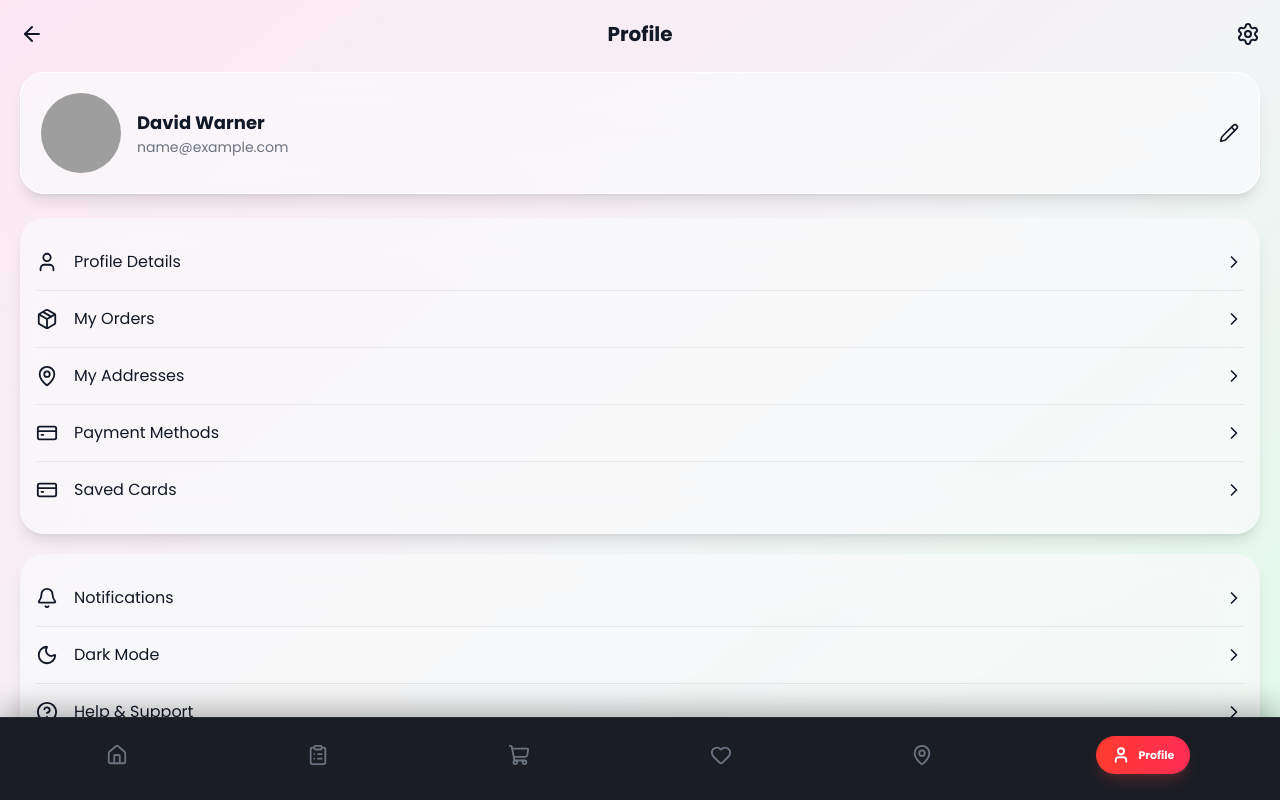
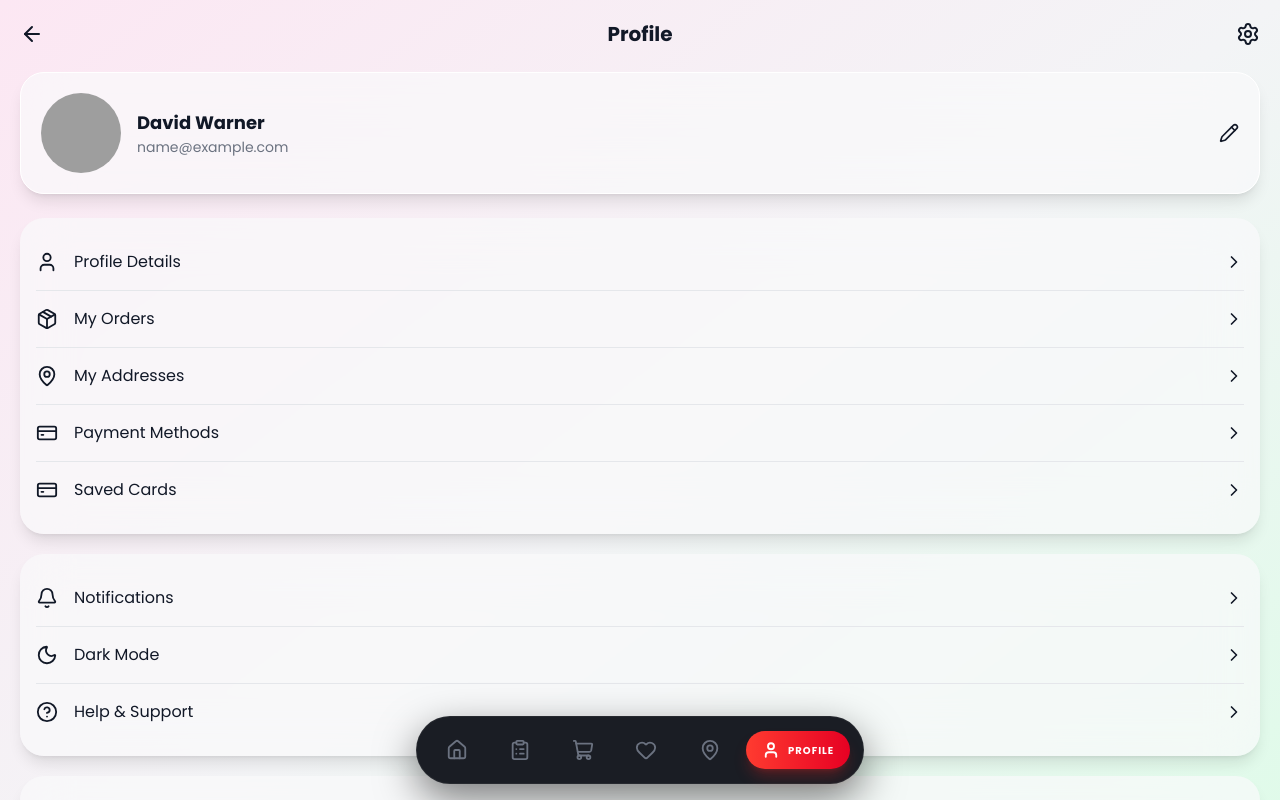
Before and after one commit to AllFiles123/FoodDeliveryPro, a React (Vite) app in the folder client/: page /profile in a window 1280 px wide. Shown: the top 800 px of the page. Built offline with nearby package versions, Linux system fonts and the light colour scheme; sample sign-in values are in the browser's storage; grey boxes are pictures that could not be loaded.

Commit message:
Update Bottom Navigation

```diff
--- a/client/src/components/BottomNavigation/BottomNavigation.jsx
+++ b/client/src/components/BottomNavigation/BottomNavigation.jsx
@@ -13,13 +13,13 @@ import {
 
 import { useCart } from "../../context/CartContext";
 
-// আপনার চাহিদা অনুযায়ী আইকন সোয়াপ করা হয়েছে
+// আপনার চাহিদা অনুযায়ী আইকন পজিশন এবং পাথ সেট করা হয়েছে
 const menus = [
   { name: "Home", path: "/home", icon: House },
   { name: "Orders", path: "/orders", icon: ClipboardList },
-  { name: "Cart", path: "/cart", icon: ShoppingCart }, // ৩ নম্বর পজিশনে কার্ট
-  { name: "Favorite", path: "/favorite", icon: Heart },
-  { name: "Map", path: "/map", icon: MapPin }, // ৫ নম্বর পজিশনে ম্যাপ
+  { name: "Cart", path: "/cart", icon: ShoppingCart }, // ৩ নম্বর পজিশন
+  { name: "Favorite", path: "/favorite", icon: Heart }, // পাথ রেডি
+  { name: "Map", path: "/map", icon: MapPin },          // পাথ রেডি
   { name: "Profile", path: "/profile", icon: User },
 ];
 
@@ -28,52 +28,52 @@ export default function BottomNavigation() {
   const location = useLocation();
 
   return (
-    <div className="fixed bottom-0 left-0 right-0 z-50 flex justify-center w-full">
+    <div className="fixed bottom-4 left-0 right-0 z-50 flex justify-center px-4">
       {/*
          Professional "Midnight Slate" Navigation Bar
-         এটি স্ক্রিনের একদম নিচে লেগে থাকবে এবং প্রফেশনাল গর্জিয়াস কালার দেওয়া হয়েছে
+         এটি ইমেজের মতো দুই পাশে একদম রাউন্ড (Pill Shape) এবং গর্জিয়াস কালার
       */}
-      <nav className="flex items-center justify-around w-full bg-[#1A1D24] pt-4 pb-6 px-4 border-t border-white/5 shadow-[0_-8px_30px_rgba(0,0,0,0.3)]">
+      <nav className="flex items-center justify-around w-full max-w-md bg-[#1A1D24] py-3 px-2 rounded-full shadow-[0_15px_40px_rgba(0,0,0,0.5)] border border-white/5">
 
         {menus.map((item) => {
           const Icon = item.icon;
           const isActive = location.pathname === item.path;
 
           return (
-            <NavLink key={item.path} to={item.path} className="flex flex-col items-center">
+            <NavLink key={item.path} to={item.path} className="flex justify-center">
               <motion.div
                 layout
-                transition={{ type: "spring", stiffness: 350, damping: 30 }}
+                transition={{ type: "spring", stiffness: 400, damping: 30 }}
                 className={`
                   flex items-center gap-2 px-4 py-2.5 rounded-full transition-all relative
                   ${isActive
-                    ? "bg-gradient-to-r from-[#FF3B30] to-[#FF2D55] text-white shadow-lg shadow-red-500/20"
-                    : "text-gray-500"}
+                    ? "bg-gradient-to-r from-[#FF3B30] to-[#E60023] text-white shadow-lg shadow-red-600/30"
+                    : "text-gray-500 hover:text-gray-400"}
                 `}
               >
-                {/* Icon Section */}
+                {/* Icon & Perfect Circle Badge */}
                 <div className="relative flex items-center justify-center">
                   <Icon size={isActive ? 18 : 22} strokeWidth={isActive ? 2.5 : 2} />
 
-                  {/* Cart Item Badge Logic - Original Logic Intact */}
+                  {/* Cart Item Badge - নিখুঁত গোল শেপ ফিক্সড */}
                   {item.name === "Cart" && totalItems > 0 && (
                     <span className={`
-                      absolute -right-2.5 -top-2.5 flex h-4.5 w-4.5 items-center justify-center rounded-full text-[10px] font-bold text-white ring-2
-                      ${isActive ? "ring-[#FF2D55] bg-[#1A1D24]" : "ring-[#1A1D24] bg-[#FF3B30]"}
+                      absolute -right-3 -top-3 flex h-5 w-5 items-center justify-center rounded-full text-[10px] font-bold text-white ring-2
+                      ${isActive ? "ring-[#E60023] bg-[#1A1D24]" : "ring-[#1A1D24] bg-[#FF3B30]"}
                     `}>
                       {totalItems}
                     </span>
                   )}
                 </div>
 
-                {/* Active Text Label - ইমেজের মতো অ্যানিমেশন */}
+                {/* Active Text Label - শুধুমাত্র একটিভ আইটেমে দেখাবে */}
                 <AnimatePresence>
                   {isActive && (
                     <motion.span
                       initial={{ opacity: 0, width: 0 }}
                       animate={{ opacity: 1, width: "auto" }}
                       exit={{ opacity: 0, width: 0 }}
-                      className="text-[11px] font-black whitespace-nowrap overflow-hidden"
+                      className="text-[10px] font-black uppercase tracking-widest whitespace-nowrap overflow-hidden"
                     >
                       {item.name}
                     </motion.span>
```
